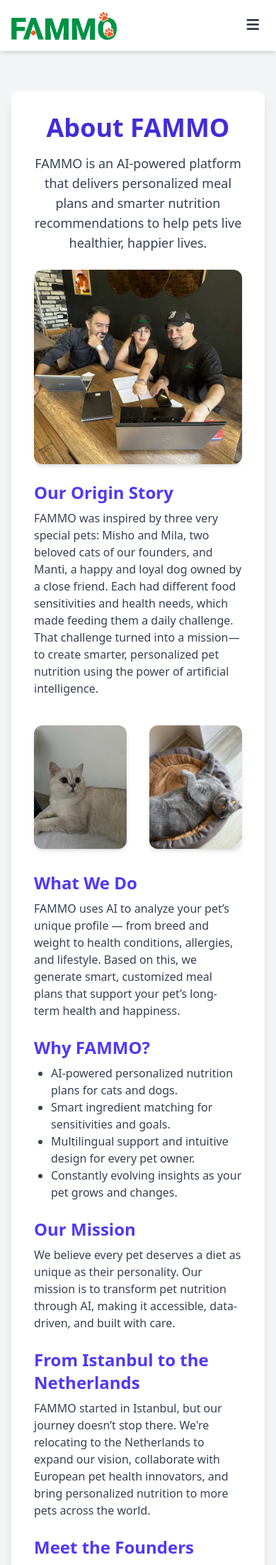
After one commit to alimalek80/fammo, a Django app: page /en/about/ in a window 390 px wide. The commit adds this page. Shown: the top 2205 px of the page at 71% size. Run offline with Django 5.2, Linux system fonts and the light colour scheme; data that the repository does not hold is empty; some libraries are stand-ins or nearby versions.

```diff
--- /dev/null
+++ b/core/templates/core/about.html
@@ -0,0 +1,92 @@
+{% extends "base.html" %}
+{% load i18n %}
+{% load static %}
+
+{% block title %}About Us | FAMMO{% endblock %}
+
+{% block content %}
+<div class="max-w-3xl mx-auto bg-white rounded-xl shadow-lg p-8 my-12">
+    <h1 class="text-4xl font-extrabold text-indigo-700 mb-4 text-center">{% trans "About FAMMO" %}</h1>
+    <p class="text-lg text-gray-700 mb-6 text-center">
+        {% trans "FAMMO is an AI-powered platform that delivers personalized meal plans and smarter nutrition recommendations to help pets live healthier, happier lives." %}
+    </p>
+
+    <!-- IMAGE: Team working together -->
+    <div class="my-6">
+        <!-- Add your working team image here -->
+        <img src="{% static 'images/team-working.jpg' %}" alt="FAMMO team at work" class="rounded-xl shadow-md">
+    </div>
+
+    <section class="space-y-6">
+        <div>
+            <h2 class="text-2xl font-bold text-indigo-600 mb-2">{% trans "Our Origin Story" %}</h2>
+            <p class="text-gray-700">
+                {% trans "FAMMO was inspired by three very special pets: Misho and Mila, two beloved cats of our founders, and Manti, a happy and loyal dog owned by a close friend. Each had different food sensitivities and health needs, which made feeding them a daily challenge. That challenge turned into a mission—to create smarter, personalized pet nutrition using the power of artificial intelligence." %}
+            </p>
+        </div>
+
+        <!-- IMAGES: Misho and Mila side by side -->
+        <div class="my-4 flex justify-center gap-8">
+            <!-- IMAGE: Misho -->
+            <div class="my-4 flex justify-center">
+                <img src="{% static 'images/misho.jpg' %}" alt="Misho the cat" class="w-40 h-auto rounded-xl shadow-md">
+            </div>
+
+            <!-- IMAGE: Mila -->
+            <div class="my-4 flex justify-center">
+                <img src="{% static 'images/mila.jpg' %}" alt="Mila the cat" class="w-40 h-auto rounded-xl shadow-md">
+            </div>
+        </div>
+
+        <!-- IMAGE: Manti -->
+        <div class="my-4">
+            <!-- <img src="{% static 'images/manti.jpg' %}" alt="Manti the dog" class="rounded-xl shadow-md"> -->
+        </div>
+
+        <div>
+            <h2 class="text-2xl font-bold text-indigo-600 mb-2">{% trans "What We Do" %}</h2>
+            <p class="text-gray-700">
+                {% trans "FAMMO uses AI to analyze your pet’s unique profile — from breed and weight to health conditions, allergies, and lifestyle. Based on this, we generate smart, customized meal plans that support your pet’s long-term health and happiness." %}
+            </p>
+        </div>
+
+        <div>
+            <h2 class="text-2xl font-bold text-indigo-600 mb-2">{% trans "Why FAMMO?" %}</h2>
+            <ul class="list-disc pl-6 text-gray-700">
+                <li>{% trans "AI-powered personalized nutrition plans for cats and dogs." %}</li>
+                <li>{% trans "Smart ingredient matching for sensitivities and goals." %}</li>
+                <li>{% trans "Multilingual support and intuitive design for every pet owner." %}</li>
+                <li>{% trans "Constantly evolving insights as your pet grows and changes." %}</li>
+            </ul>
+        </div>
+
+        <div>
+            <h2 class="text-2xl font-bold text-indigo-600 mb-2">{% trans "Our Mission" %}</h2>
+            <p class="text-gray-700">
+                {% trans "We believe every pet deserves a diet as unique as their personality. Our mission is to transform pet nutrition through AI, making it accessible, data-driven, and built with care." %}
+            </p>
+        </div>
+
+        <div>
+            <h2 class="text-2xl font-bold text-indigo-600 mb-2">{% trans "From Istanbul to the Netherlands" %}</h2>
+            <p class="text-gray-700">
+                {% trans "FAMMO started in Istanbul, but our journey doesn’t stop there. We're relocating to the Netherlands to expand our vision, collaborate with European pet health innovators, and bring personalized nutrition to more pets across the world." %}
+            </p>
+        </div>
+
+        <div>
+            <h2 class="text-2xl font-bold text-indigo-600 mb-2">{% trans "Meet the Founders" %}</h2>
+            <p class="text-gray-700">
+                {% trans "We're a small team of developers, nutrition enthusiasts, and animal lovers — united by a shared vision to build smarter solutions for our furry companions. FAMMO isn’t just a platform, it’s a passion." %}
+            </p>
+        </div>
+
+        <div>
+            <h2 class="text-2xl font-bold text-indigo-600 mb-2">{% trans "Contact Us" %}</h2>
+            <p class="text-gray-700">
+                {% trans "Have questions, suggestions, or just want to say hi? Reach out to us at" %} <a href="mailto:info@fammo.ai" class="text-blue-600 underline">info@fammo.ai</a>
+            </p>
+        </div>
+    </section>
+</div>
+{% endblock %}
--- a/core/urls.py
+++ b/core/urls.py
@@ -1,8 +1,10 @@
 from django.urls import path
 from .views import home, manage_hero_section, manage_social_links
+from django.views.generic import TemplateView
 
 urlpatterns = [
     path('', home, name='home'),
     path('dashboard/hero-section/', manage_hero_section, name='manage_hero_section'),
     path('dashboard/social-links/', manage_social_links, name='manage_social_links'),
+    path('about/', TemplateView.as_view(template_name='core/about.html'), name='about'),
 ]
--- a/pet/templates/pet/pet_form.html
+++ b/pet/templates/pet/pet_form.html
@@ -260,10 +260,10 @@
             <!-- Activity Level -->
             <div class="mb-4">
                 <label class="block text-sm font-medium text-gray-700 mb-2">{{ form.activity_level.label }}</label>
-                <div class="flex justify-center gap-6">
+                <div class="flex flex-wrap justify-center gap-4">
                     {% for radio in form.activity_level %}
                         <label for="{{ radio.id_for_label }}"
-                            class="selectable-option w-28 bg-white border-2 rounded-xl p-3 cursor-pointer text-center transition duration-200
+                            class="selectable-option w-32 bg-white border-2 rounded-xl p-3 cursor-pointer text-center transition duration-200
                             {% if radio.choice_value == form.activity_level.value %} border-blue-600 bg-blue-50 {% else %} border-gray-300 hover:border-blue-400 {% endif %}">
                             <div class="text-base font-medium text-gray-700 mt-2">{{ radio.choice_label }}</div>
                             {{ radio.tag }}
--- a/templates/partials/navbar.html
+++ b/templates/partials/navbar.html
@@ -31,6 +31,9 @@
                 {% endif %}
                 <a href="{% url 'blog_list' %}" class="text-gray-800 hover:text-indigo-600 font-medium transition duration-300 ease-in-out">
                     {% trans "Blog" %}
+                </a>
+                <a href="{% url 'about' %}" class="text-gray-800 hover:text-indigo-600 font-medium transition duration-300 ease-in-out">
+                    {% trans "About Us" %}
                 </a>
             </div>
 
@@ -75,6 +78,7 @@
             <a href="{% url 'ai_history' %}" class="block text-gray-800 hover:text-indigo-600 font-medium py-2 text-center">{% trans "AI History" %}</a>
         {% endif %}
         <a href="{% url 'blog_list' %}" class="block text-gray-800 hover:text-indigo-600 font-medium py-2 text-center">{% trans "Blog" %}</a>
+        <a href="{% url 'about' %}" class="block text-gray-800 hover:text-indigo-600 font-medium py-2 text-center">{% trans "About Us" %}</a>
 
         {% if user.is_authenticated %}
             <a href="{% url 'dashboard' %}" class="block text-gray-800 hover:text-indigo-600 font-medium py-2 text-sm text-center">
--- a/theme/static/css/dist/styles.css
+++ b/theme/static/css/dist/styles.css
@@ -336,8 +336,17 @@
   .mx-auto {
     margin-inline: auto;
   }
+  .my-4 {
+    margin-block: calc(var(--spacing) * 4);
+  }
+  .my-6 {
+    margin-block: calc(var(--spacing) * 6);
+  }
   .my-8 {
     margin-block: calc(var(--spacing) * 8);
+  }
+  .my-12 {
+    margin-block: calc(var(--spacing) * 12);
   }
   .mt-1 {
     margin-top: calc(var(--spacing) * 1);
@@ -462,6 +471,9 @@
   .h-64 {
     height: calc(var(--spacing) * 64);
   }
+  .h-auto {
+    height: auto;
+  }
   .h-screen {
     height: 100vh;
   }
@@ -480,6 +492,9 @@
   .w-4 {
     width: calc(var(--spacing) * 4);
   }
+  .w-5 {
+    width: calc(var(--spacing) * 5);
+  }
   .w-6 {
     width: calc(var(--spacing) * 6);
   }
@@ -491,6 +506,18 @@
   }
   .w-28 {
     width: calc(var(--spacing) * 28);
+  }
+  .w-32 {
+    width: calc(var(--spacing) * 32);
+  }
+  .w-40 {
+    width: calc(var(--spacing) * 40);
+  }
+  .w-45 {
+    width: calc(var(--spacing) * 45);
+  }
+  .w-50 {
+    width: calc(var(--spacing) * 50);
   }
   .w-72 {
     width: calc(var(--spacing) * 72);
@@ -877,6 +904,9 @@
   .pb-6 {
     padding-bottom: calc(var(--spacing) * 6);
   }
+  .pl-6 {
+    padding-left: calc(var(--spacing) * 6);
+  }
   .text-center {
     text-align: center;
   }
@@ -1079,6 +1109,9 @@
   }
   .italic {
     font-style: italic;
+  }
+  .underline {
+    text-decoration-line: underline;
   }
   .opacity-25 {
     opacity: 25%;
```
Also changed, not shown: pet/templates/pet/my_pets.html (+12 -21 lines), static/images/mila.JPG (added), static/images/misho.jpg (added), static/images/team-working.jpg (added).
